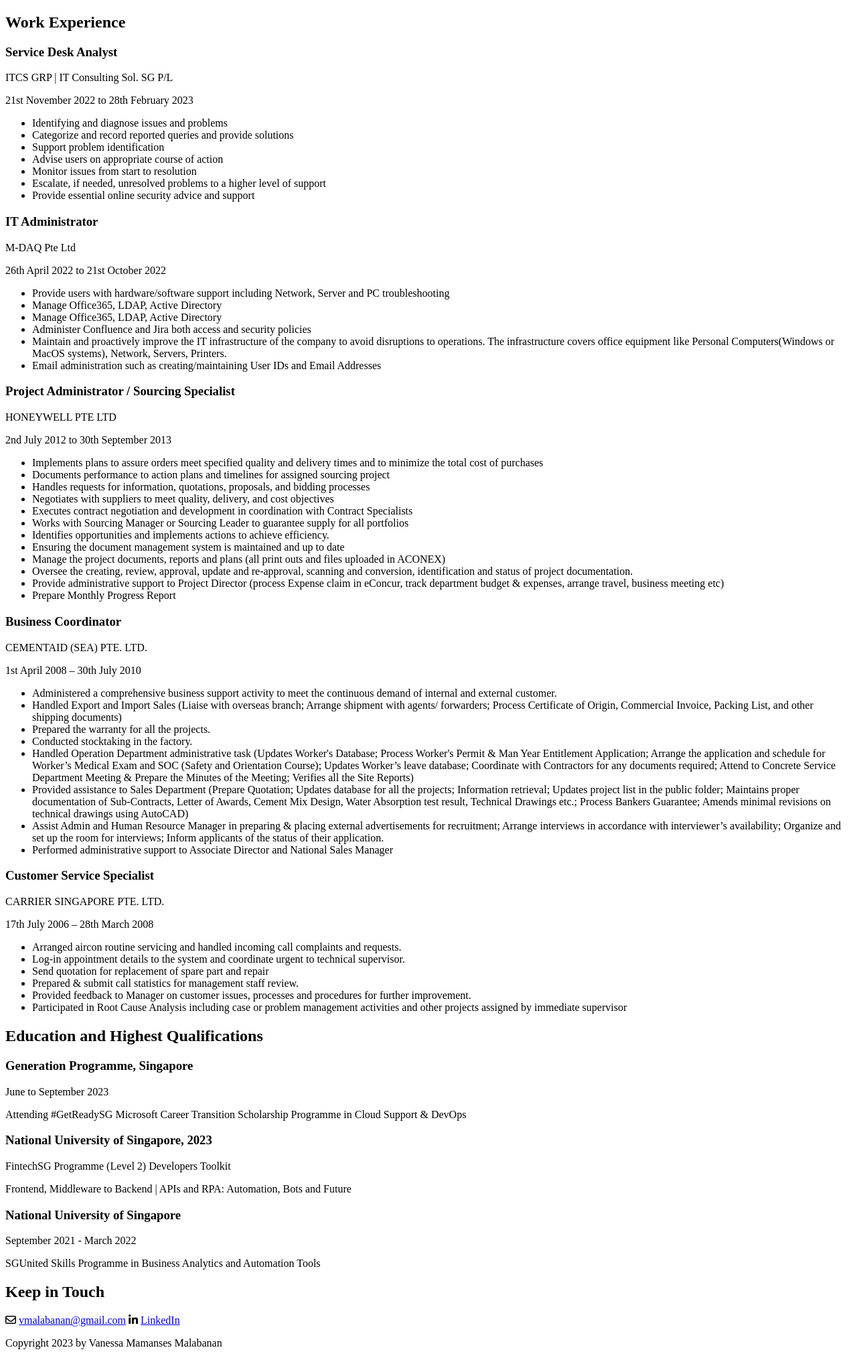
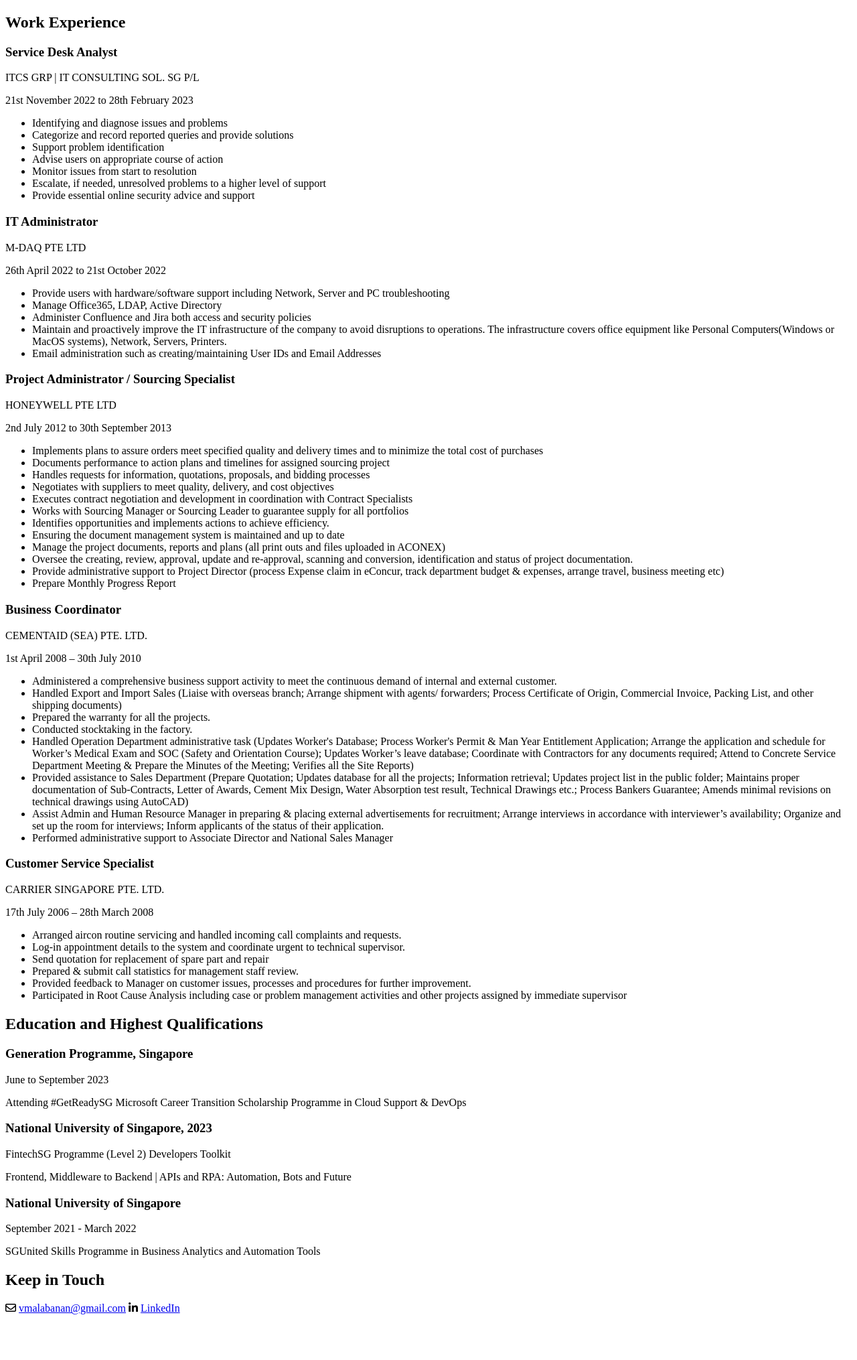
Before and after one commit to vanmalabanan/portfolio, a Flask app: page / in a window 1280 px wide. Shown: the part 171-2201 px from the top of the page at 67% size. After the commit the page ends 2133 px from the top, so only its background shows below. Run offline with Flask 3, Linux system fonts and the light colour scheme.

Commit message:
Update index.html

```diff
--- a/templates/index.html
+++ b/templates/index.html
@@ -55,7 +55,7 @@
 
           <!-- Job Details: copy this whole block to add more jobs -->
           <h3>Service Desk Analyst</h3>
-          <p>ITCS GRP | IT Consulting Sol. SG P/L</p>
+          <p>ITCS GRP | IT CONSULTING SOL. SG P/L</p>
           <p>21st November 2022  to 28th February 2023 </p>
         </div>
         <div class="column-wide">
@@ -76,14 +76,13 @@
         <div class="column-narrow">
          <!-- Job Details: copy this whole block to add more jobs -->
           <h3>IT Administrator</h3>
-          <p>M-DAQ Pte Ltd</p>
+          <p>M-DAQ PTE LTD</p>
           <p>26th April 2022  to 21st October 2022</p>
         </div>
         <div class="column-wide">
           <!-- Add as many paragraphs as you need. -->
           <ul>
             <li>Provide users with hardware/software support including Network, Server and PC troubleshooting</li>
-            <li>Manage Office365, LDAP, Active Directory</li>
             <li>Manage Office365, LDAP, Active Directory</li>
             <li>Administer Confluence and Jira both access and security policies</li>
             <li>Maintain and proactively improve the IT infrastructure of the company to avoid disruptions to operations. The infrastructure covers office equipment like Personal Computers(Windows or MacOS systems), Network, Servers, Printers. </li>
@@ -205,8 +204,6 @@
         <a href="https://www.linkedin.com/in/vanessa-mamanses-malabanan-771723225" target="_blank">LinkedIn</a>
 
       </div>
-
-      <p>Copyright 2023 by Vanessa Mamanses Malabanan</p>
     </div>
   </footer>
 </body>
```
